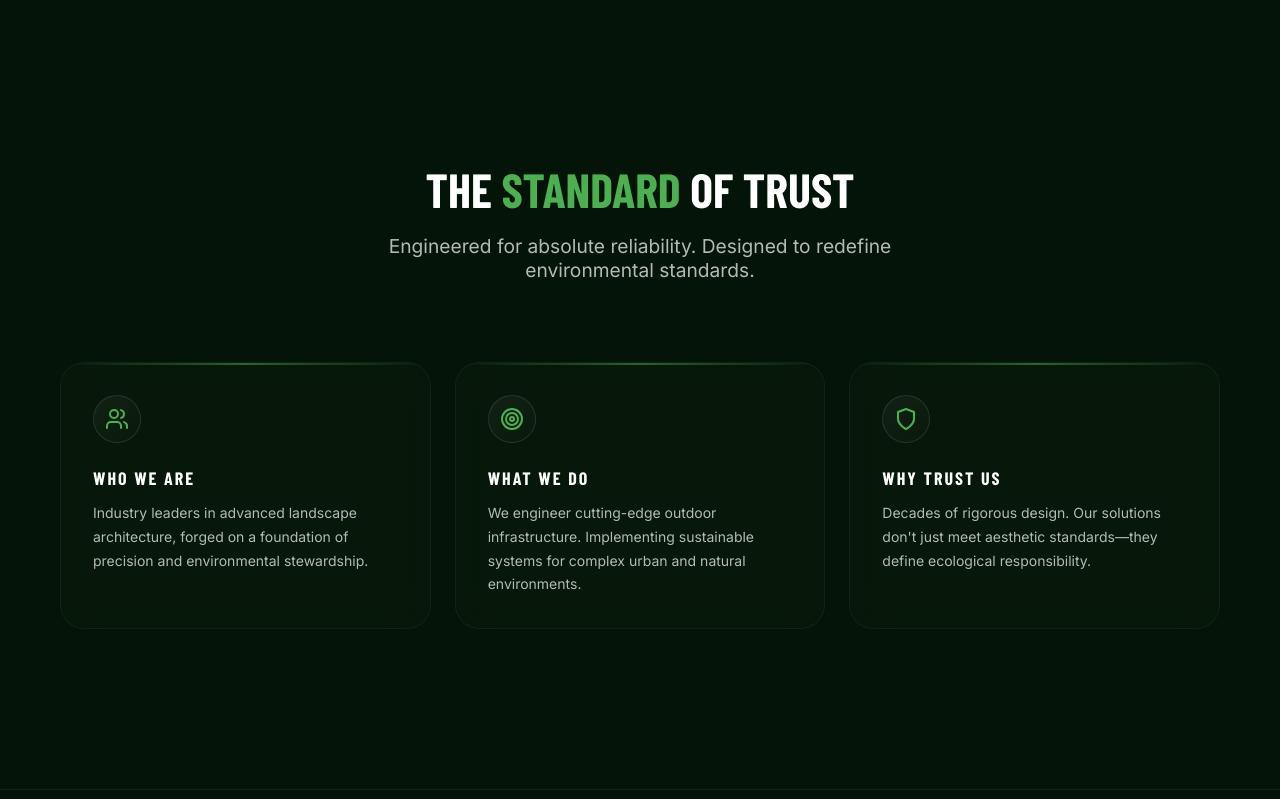
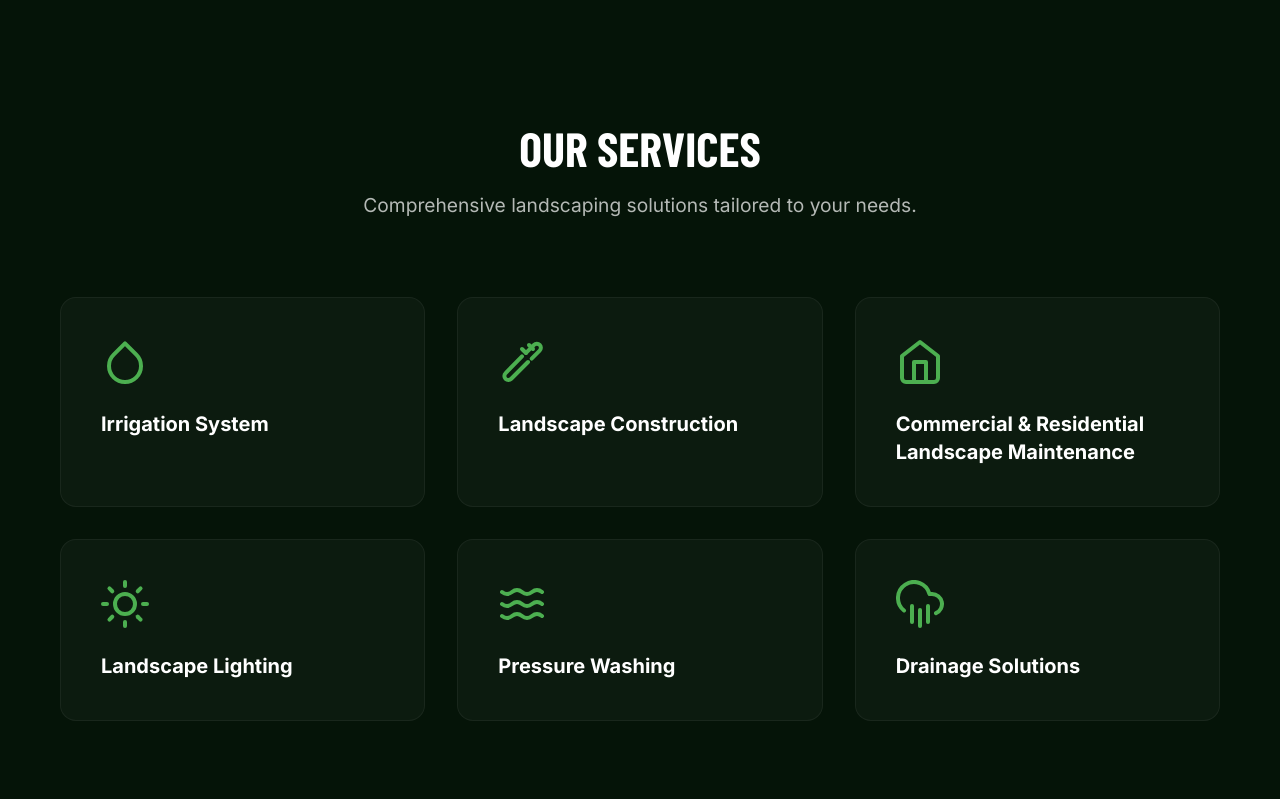
Before and after one commit to shantanukumar2026/landscape, a React (Vite) app: page / in a window 1280 px wide. Shown: the part 801-1600 px from the top of the page. Built offline with nearby package versions, Linux system fonts and the light colour scheme; a web font is replaced by a local one.

Commit message:
Add Services section with landscaping services

```diff
--- a/src/App.tsx
+++ b/src/App.tsx
@@ -147,6 +147,33 @@ function App() {
         </div>
       </section>
 
+      <section id="services" className="services-section">
+        <div style={{ textAlign: 'center', marginBottom: '80px', padding: '0 20px' }}>
+          <h2 className="font-display" style={{ fontSize: '3rem', fontWeight: 900, textTransform: 'uppercase', marginBottom: '16px' }}>
+            {t.servicesTitle}
+          </h2>
+          <p style={{ color: 'var(--text-muted)', maxWidth: '600px', margin: '0 auto', fontSize: '1.2rem' }}>
+            {t.servicesSub}
+          </p>
+        </div>
+
+        <div className="services-grid">
+          {[
+            { title: t.service1, icon: <svg xmlns="http://www.w3.org/2000/svg" width="100%" height="100%" viewBox="0 0 24 24" fill="none" stroke="currentColor" strokeWidth="2" strokeLinecap="round" strokeLinejoin="round"><path d="M12 2.69l5.66 5.66a8 8 0 1 1-11.31 0z"/></svg> },
+            { title: t.service2, icon: <svg xmlns="http://www.w3.org/2000/svg" width="100%" height="100%" viewBox="0 0 24 24" fill="none" stroke="currentColor" strokeWidth="2" strokeLinecap="round" strokeLinejoin="round"><path d="m15 12-8.373 8.373a2 2 0 1 1-2.828-2.828L12 9.172"/><path d="m14 7.464 4-4a2 2 0 1 1 2.828 2.828l-4 4"/><path d="m17.5 5.5-2-2"/><path d="m14 7.5-2-2"/></svg> },
+            { title: t.service3, icon: <svg xmlns="http://www.w3.org/2000/svg" width="100%" height="100%" viewBox="0 0 24 24" fill="none" stroke="currentColor" strokeWidth="2" strokeLinecap="round" strokeLinejoin="round"><path d="m3 9 9-7 9 7v11a2 2 0 0 1-2 2H5a2 2 0 0 1-2-2z"/><polyline points="9 22 9 12 15 12 15 22"/></svg> },
+            { title: t.service4, icon: <svg xmlns="http://www.w3.org/2000/svg" width="100%" height="100%" viewBox="0 0 24 24" fill="none" stroke="currentColor" strokeWidth="2" strokeLinecap="round" strokeLinejoin="round"><circle cx="12" cy="12" r="5"/><line x1="12" y1="1" x2="12" y2="3"/><line x1="12" y1="21" x2="12" y2="23"/><line x1="4.22" y1="4.22" x2="5.64" y2="5.64"/><line x1="18.36" y1="18.36" x2="19.78" y2="19.78"/><line x1="1" y1="12" x2="3" y2="12"/><line x1="21" y1="12" x2="23" y2="12"/><line x1="4.22" y1="19.78" x2="5.64" y2="18.36"/><line x1="18.36" y1="5.64" x2="19.78" y2="4.22"/></svg> },
+            { title: t.service5, icon: <svg xmlns="http://www.w3.org/2000/svg" width="100%" height="100%" viewBox="0 0 24 24" fill="none" stroke="currentColor" strokeWidth="2" strokeLinecap="round" strokeLinejoin="round"><path d="M2 6c.6.5 1.2 1 2.5 1C7 7 7 5 9.5 5c2.6 0 2.4 2 5 2 2.5 0 2.5-2 5-2 1.3 0 1.9.5 2.5 1"/><path d="M2 12c.6.5 1.2 1 2.5 1 2.5 0 2.5-2 5-2 2.6 0 2.4 2 5 2 2.5 0 2.5-2 5-2 1.3 0 1.9.5 2.5 1"/><path d="M2 18c.6.5 1.2 1 2.5 1 2.5 0 2.5-2 5-2 2.6 0 2.4 2 5 2 2.5 0 2.5-2 5-2 1.3 0 1.9.5 2.5 1"/></svg> },
+            { title: t.service6, icon: <svg xmlns="http://www.w3.org/2000/svg" width="100%" height="100%" viewBox="0 0 24 24" fill="none" stroke="currentColor" strokeWidth="2" strokeLinecap="round" strokeLinejoin="round"><line x1="16" y1="13" x2="16" y2="21"/><line x1="8" y1="13" x2="8" y2="21"/><line x1="12" y1="15" x2="12" y2="23"/><path d="M20 16.58A5 5 0 0 0 18 7h-1.26A8 8 0 1 0 4 15.25"/></svg> },
+          ].map((service, i) => (
+            <div key={i} className="service-card">
+              <div className="service-icon">{service.icon}</div>
+              <h3>{service.title}</h3>
+            </div>
+          ))}
+        </div>
+      </section>
+
       <section id="capabilities" className="glass-section">
         <div style={{ textAlign: 'center', marginBottom: '80px', padding: '0 20px' }}>
           <h2 className="font-display" style={{ fontSize: '3rem', fontWeight: 900, textTransform: 'uppercase', marginBottom: '16px' }}>
--- a/src/index.css
+++ b/src/index.css
@@ -486,6 +486,55 @@ header {
   line-height: 1.7;
 }
 
+/* Services Section */
+.services-section {
+  background: var(--bg-dark);
+  padding: 120px 0;
+  position: relative;
+}
+
+.services-grid {
+  display: grid;
+  grid-template-columns: repeat(auto-fit, minmax(300px, 1fr));
+  gap: 32px;
+  width: 100%;
+  max-width: 1400px;
+  margin: 0 auto;
+  padding: 0 60px;
+}
+
+.service-card {
+  background: rgba(255, 255, 255, 0.03);
+  border: 1px solid rgba(255, 255, 255, 0.05);
+  padding: 40px;
+  border-radius: 16px;
+  transition: all 0.3s ease;
+  display: flex;
+  flex-direction: column;
+  align-items: flex-start;
+}
+
+.service-card:hover {
+  background: rgba(76, 175, 80, 0.1);
+  border-color: var(--primary-light);
+  transform: translateY(-5px);
+}
+
+.service-icon {
+  width: 48px;
+  height: 48px;
+  color: var(--primary-light);
+  margin-bottom: 24px;
+}
+
+.service-card h3 {
+  font-size: 20px;
+  font-weight: 700;
+  line-height: 1.4;
+  font-family: 'Inter', sans-serif;
+  color: white;
+}
+
 /* Portfolio Section */
 .portfolio-section {
   height: 100vh;
--- a/src/translations.ts
+++ b/src/translations.ts
@@ -44,6 +44,14 @@ export const translations = {
     rightsReserved: 'All rights reserved.',
     privacyPolicy: 'Privacy Policy',
     termsOfService: 'Terms of Service',
+    servicesTitle: 'Our Services',
+    servicesSub: 'Comprehensive landscaping solutions tailored to your needs.',
+    service1: 'Irrigation System',
+    service2: 'Landscape Construction',
+    service3: 'Commercial & Residential Landscape Maintenance',
+    service4: 'Landscape Lighting',
+    service5: 'Pressure Washing',
+    service6: 'Drainage Solutions',
   },
   es: {
     history: 'Historia',
@@ -90,5 +98,13 @@ export const translations = {
     rightsReserved: 'Todos los derechos reservados.',
     privacyPolicy: 'Política de Privacidad',
     termsOfService: 'Términos de Servicio',
+    servicesTitle: 'Nuestros Servicios',
+    servicesSub: 'Soluciones integrales de paisajismo adaptadas a sus necesidades.',
+    service1: 'Sistema de Riego',
+    service2: 'Construcción de Paisajes',
+    service3: 'Mantenimiento de Paisajes Comercial y Residencial',
+    service4: 'Iluminación de Paisajes',
+    service5: 'Lavado a Presión',
+    service6: 'Soluciones de Drenaje',
   }
 };
```
